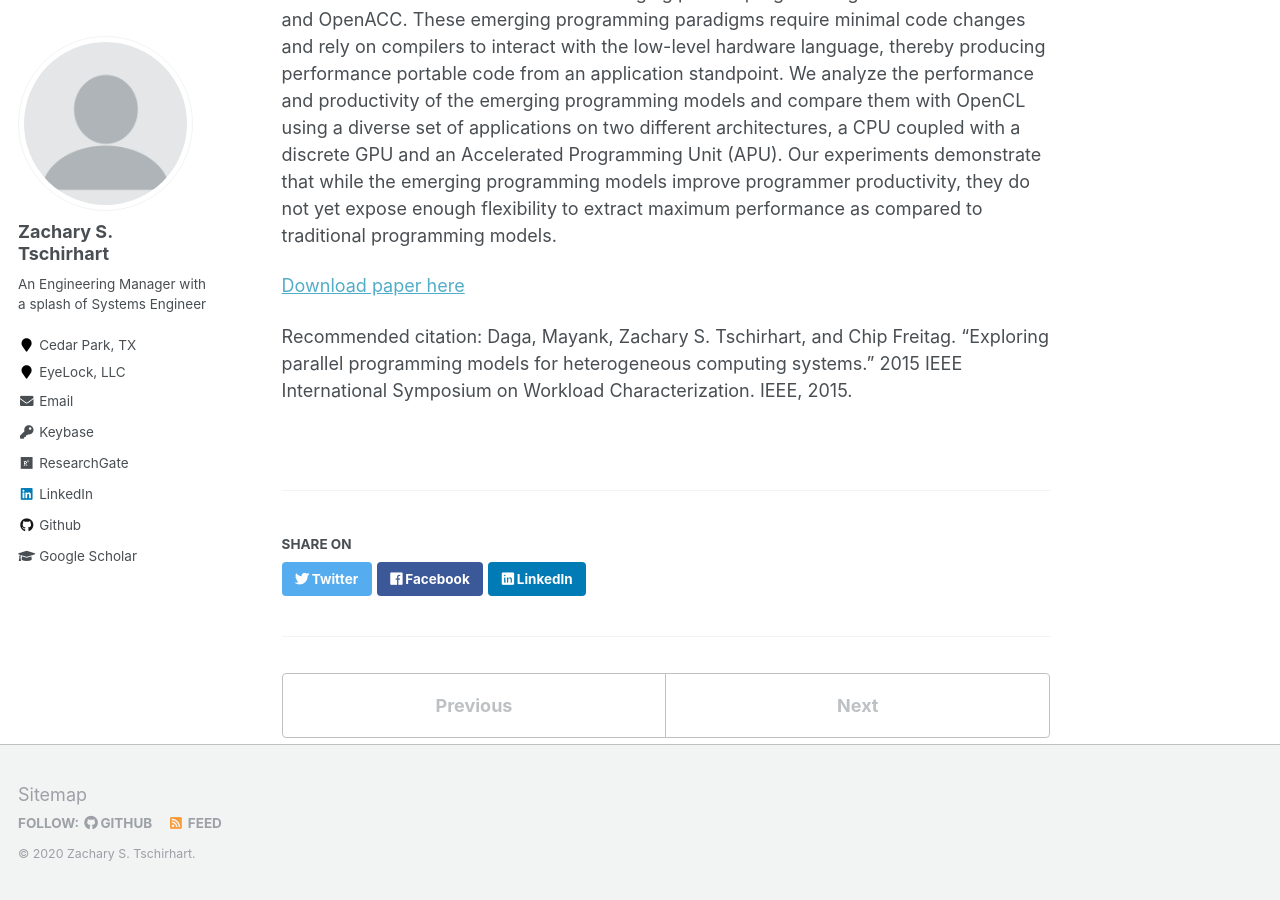
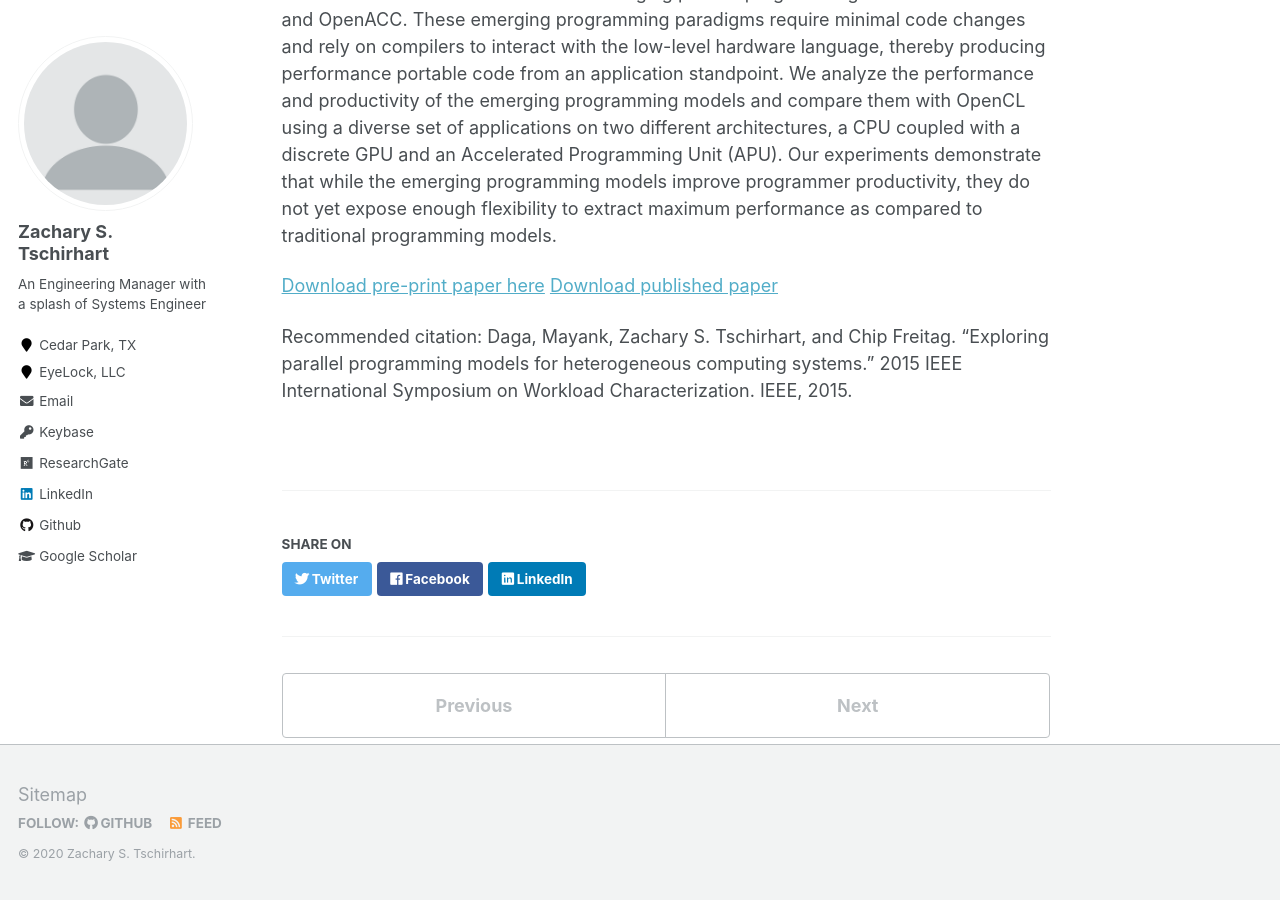
Before and after one commit to ztschir/ztschir.github.io, a Jekyll site: the page built from _publications/2015-10-4-exploring-parallel-programming-models-for-heterogeneous-computing-systems.md, in a window 1280 px wide and 900 px high, scrolled down 557 px. Built offline with Jekyll 4.4.1, drawn with Linux system fonts in a browser that asks for light colours.

Commit message:
Pre-print location updated

```diff
--- a/_publications/2015-10-4-exploring-parallel-programming-models-for-heterogeneous-computing-systems.md
+++ b/_publications/2015-10-4-exploring-parallel-programming-models-for-heterogeneous-computing-systems.md
@@ -10,6 +10,7 @@ citation: 'Daga, Mayank, Zachary S. Tschirhart, and Chip Freitag. "Exploring par
 ---
 Parallel systems that employ CPUs and GPUs as two heterogeneous computational units have become immensely popular due to their ability to maximize performance under restrictive thermal budgets. However, programming heterogeneous systems via traditional programming models like OpenCL or CUDA involves rewriting large portions of application-code. They also lead to code that is not performance portable across different architectures or even across different generations of the same architecture. In this paper, we evaluate the current state of two emerging parallel programming models: C++ AMP and OpenACC. These emerging programming paradigms require minimal code changes and rely on compilers to interact with the low-level hardware language, thereby producing performance portable code from an application standpoint. We analyze the performance and productivity of the emerging programming models and compare them with OpenCL using a diverse set of applications on two different architectures, a CPU coupled with a discrete GPU and an Accelerated Programming Unit (APU). Our experiments demonstrate that while the emerging programming models improve programmer productivity, they do not yet expose enough flexibility to extract maximum performance as compared to traditional programming models.
 
-[Download paper here](https://ieeexplore.ieee.org/abstract/document/7314151)
+[Download pre-print paper here](https://ztschir.github.io/files/PROPHECYReport.pdf)
+[Download published paper](https://ieeexplore.ieee.org/abstract/document/7314151)
 
 Recommended citation: Daga, Mayank, Zachary S. Tschirhart, and Chip Freitag. "Exploring parallel programming models for heterogeneous computing systems." 2015 IEEE International Symposium on Workload Characterization. IEEE, 2015.
```
